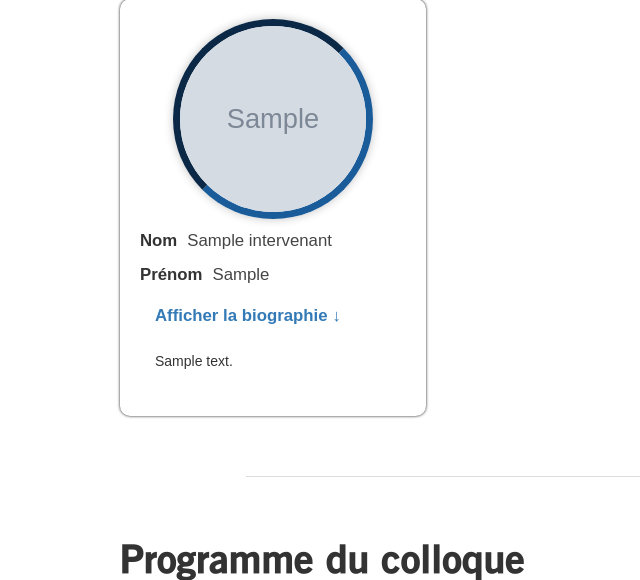
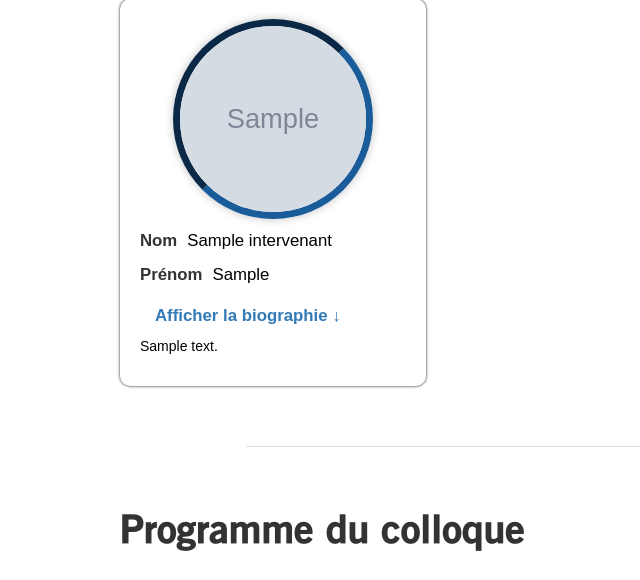
Before and after one commit to Hydroxycarbamide/PTUT2017, a PHP site: page /colloque2018.php in a window 1280 px wide, after a click on "Afficher la biographie ↓". Shown: the part 620-1200 px from the top of the page, without its empty margins (10-650 px from the left). Run offline with PHP 8.4, Linux system fonts and the light colour scheme; tables that the repository leaves empty or names only in its code hold one stand-in row (values such as "Sample post"); grey boxes marked "Sample" are stand-in pictures; data that the repository does not hold is empty; some libraries are stand-ins or nearby versions.

Commit message:
FIX biographie
gère désormais les débordements

```diff
--- a/colloque2018.php
+++ b/colloque2018.php
@@ -130,8 +130,8 @@
 										</div>";
 
 										//echo '<button type="button" class="btn btn-default" data-toggle="collapse" data-target="#'.$pres['idPC'].'">Lire</button>';
-										echo "<div id=".$resultatid." class = 'panel-collapse collapse'>
-											<div class='panel-body'>".str_replace(array("\r\n","\n"),"<br/>",$resConf['biographie'])."</div></div>"; ?>
+										echo "<div id=".$resultatid." class = 'panel-collapse collapse '>
+											<div class='conferencies-biographie'>".str_replace(array("\r\n","\n"),"<br/>",$resConf['biographie'])."</div></div>"; ?>
 
 									</div>
 								</figcaption>
--- a/css/main.css
+++ b/css/main.css
@@ -606,12 +606,14 @@ input[type="submit"].input_over {
 .conferencies-nom,
 .conferencies-prenom,
 .conferencies-biographie {
-	color: #454545;
+	color: black;
 }
 
 .conferencies-biographie {
-	height: 200px;
-	overflow-y: scroll;
+	width: 330px;
+
+
+  word-wrap: break-word;
 }
 
 .conteneur-mentions p {
```
